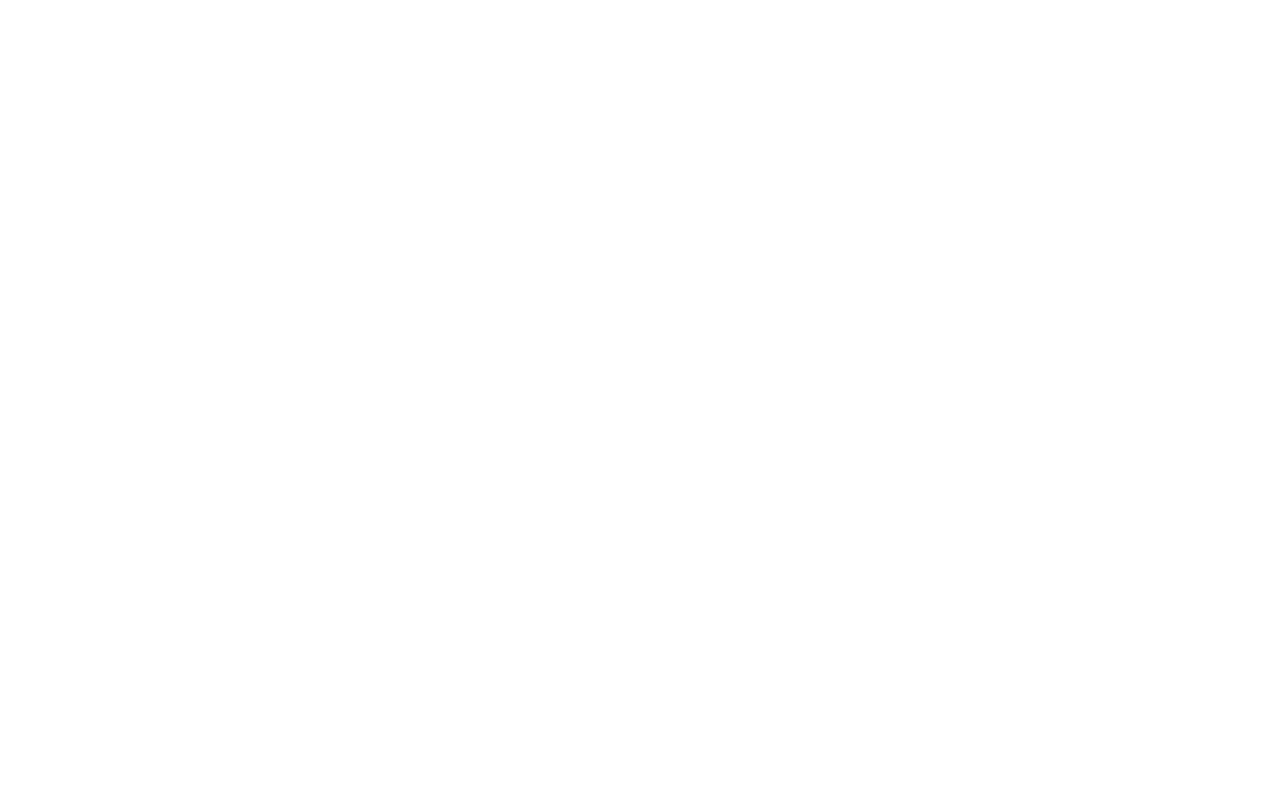
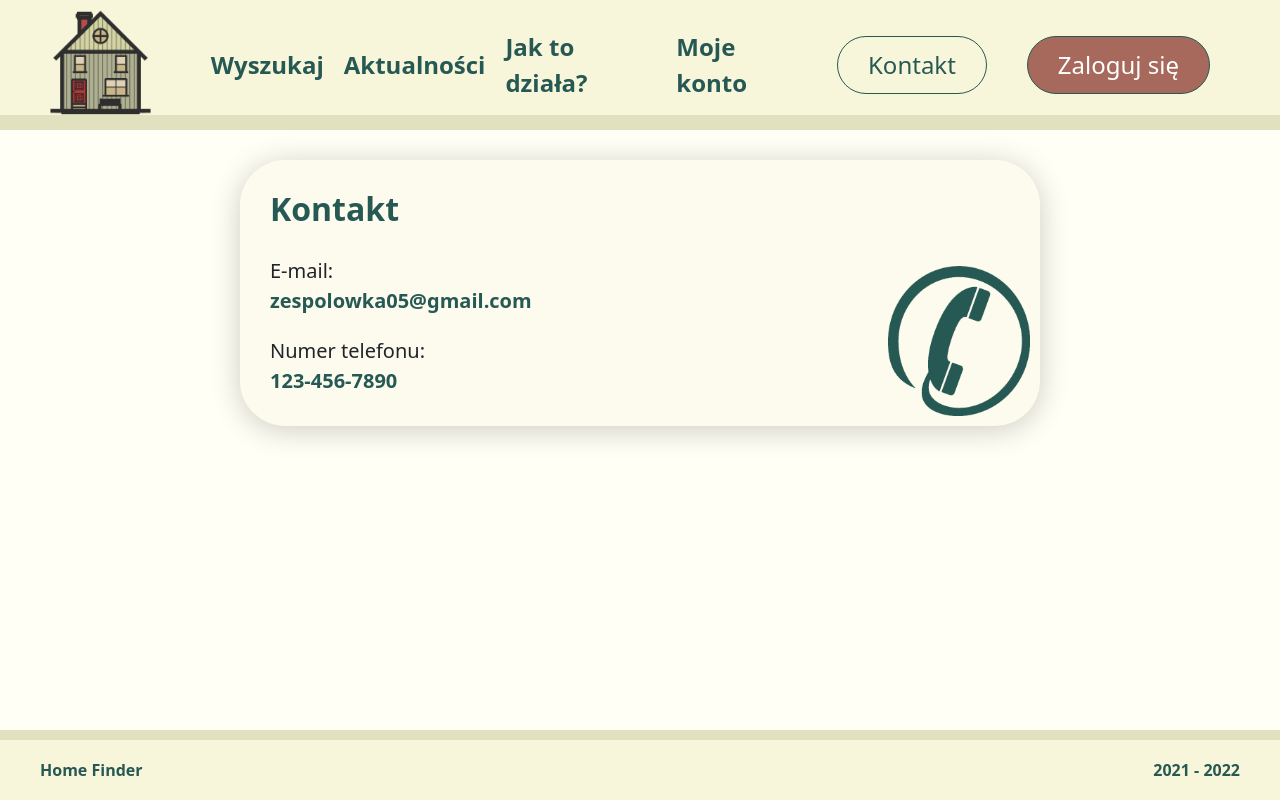
Before and after one commit to JQbss/HomeFinderWeb, a React (Create React App) app in the folder HomeFinderWebsite/home-finder-website/: page /contact in a window 1280 px wide. Before the commit this address had no page. Built offline with nearby package versions, Linux system fonts and the light colour scheme.

Commit message:
front - contact page added

```diff
--- a/HomeFinderWebsite/home-finder-website/src/App.css
+++ b/HomeFinderWebsite/home-finder-website/src/App.css
@@ -369,3 +369,68 @@ html {
   flex-direction: column;
   margin: 0 0 10px 0;
 }
+
+.contact-root {
+  display: flex;
+  width: 100%;
+  flex-direction: column;
+  align-items: center;
+  min-height: calc(100vh - 200px);
+}
+
+.contact-container {
+  display: flex;
+  width: 800px;
+  min-height: 260px;
+  flex-direction: column;
+  align-items: center;
+  margin: 30px 0 30px 0;
+  position: relative;
+
+  background: #fcfbed;
+  box-shadow: 0px 4px 30px rgba(0, 0, 0, 0.2);
+  border-radius: 45px;
+
+  padding: 30px 210px 30px 30px;
+}
+
+.contact-container h2 {
+  color: #265954;
+  font-weight: 600;
+  align-self: flex-start;
+}
+
+.contact-container span {
+  align-self: flex-start;
+  font-size: 20px;
+}
+
+.contact-container img {
+  position: absolute;
+  right: 10px;
+  bottom: 10px;
+}
+
+.contact-container a {
+  font-weight: 600;
+  color: #265954;
+  text-decoration: none;
+
+  transition: background-size 0.3s, background-position 0s 0.3s; /*change after the size immediately*/
+  background-image: linear-gradient(#a7695c, #a7695c);
+  background-position: 0 100%; /*OR bottom left*/
+  background-size: 0% 4px;
+  background-repeat: no-repeat;
+  padding-bottom: 5px;
+}
+
+.contact-container a:hover {
+  color: #a7695c;
+  background-position: 100% 100%; /*OR bottom right*/
+  background-size: 100% 4px;
+}
+
+.contact-container div {
+  align-self: flex-start;
+  margin: 20px 0 0 0;
+}
--- a/HomeFinderWebsite/home-finder-website/src/components/front/MainFront.js
+++ b/HomeFinderWebsite/home-finder-website/src/components/front/MainFront.js
@@ -2,6 +2,7 @@ import Footer from "./fragments/Footer";
 import Header from "./fragments/Header";
 import Home from "./pages/Home";
 import News from "./pages/News";
+import Contact from "./pages/Contact";
 import NewsDetails from "./pages/NewsDetails";
 import UserProfile from "./pages/UserProfile";
 
@@ -11,8 +12,10 @@ const getBody = (pageName) => {
       return <UserProfile />;
     case "news":
       return <News />;
-      case "news-details":
-        return <NewsDetails />;
+    case "contact":
+      return <Contact />;
+    case "news-details":
+      return <NewsDetails />;
     default:
       return <Home />;
   }
--- a/HomeFinderWebsite/home-finder-website/src/components/front/fragments/Header.js
+++ b/HomeFinderWebsite/home-finder-website/src/components/front/fragments/Header.js
@@ -34,6 +34,7 @@ const Header = (props) => {
             label="Kontakt"
             type={1}
             style={{ margin: "0 20px 0 20px" }}
+            href="contact"
           />
           <ButtonStandart
             label="Zaloguj się"
--- /dev/null
+++ b/HomeFinderWebsite/home-finder-website/src/components/front/pages/Contact.js
@@ -0,0 +1,30 @@
+const Contact = (props) => {
+  return (
+    <>
+      <div className="contact-root">
+        <div className="contact-container">
+          <h2>Kontakt</h2>
+          <div>
+            <span>
+              E-mail:
+              <br />
+              <a href="mailto:zespolowka05@gmail.com?subject=Home Finder - feedback">
+                zespolowka05@gmail.com
+              </a>
+            </span>
+          </div>
+          <div>
+            <span>
+              Numer telefonu:
+              <br />
+              <a href="tel:123-456-7890">123-456-7890</a>
+            </span>
+          </div>
+          <img src="/contact-us-icon-transparent.png" height={150} />
+        </div>
+      </div>
+    </>
+  );
+};
+
+export default Contact;
--- a/HomeFinderWebsite/home-finder-website/src/components/front/pages/NewsDetails.js
+++ b/HomeFinderWebsite/home-finder-website/src/components/front/pages/NewsDetails.js
@@ -25,7 +25,7 @@ const NewsDetails = (props) => {
               <img src={"/check-icon.png"} height={25} />
               Zespół Home Finder stara się dostraczyć użytkownikowi najlepszy
               produkt. <br />W razie pytań lub błędów serdercznie prosimy o{" "}
-              <a href="#">kontakt</a>.
+              <a href="/contact">kontakt</a>.
             </span>
           </div>
         </div>
--- a/HomeFinderWebsite/home-finder-website/src/index.js
+++ b/HomeFinderWebsite/home-finder-website/src/index.js
@@ -13,6 +13,7 @@ ReactDOM.render(
         <Route path="/" element={<App />} />
         <Route path="user-profile" element={<App page={"user-profile"} />} />
         <Route path="news" element={<App page={"news"} />} />
+        <Route path="contact" element={<App page={"contact"} />} />
         <Route path="news/:newsId" element={<App page={"news-details"} />} />
       </Routes>
     </BrowserRouter>
```
Also changed, not shown: HomeFinderWebsite/home-finder-website/public/contact-us-icon-transparent.png (added).
